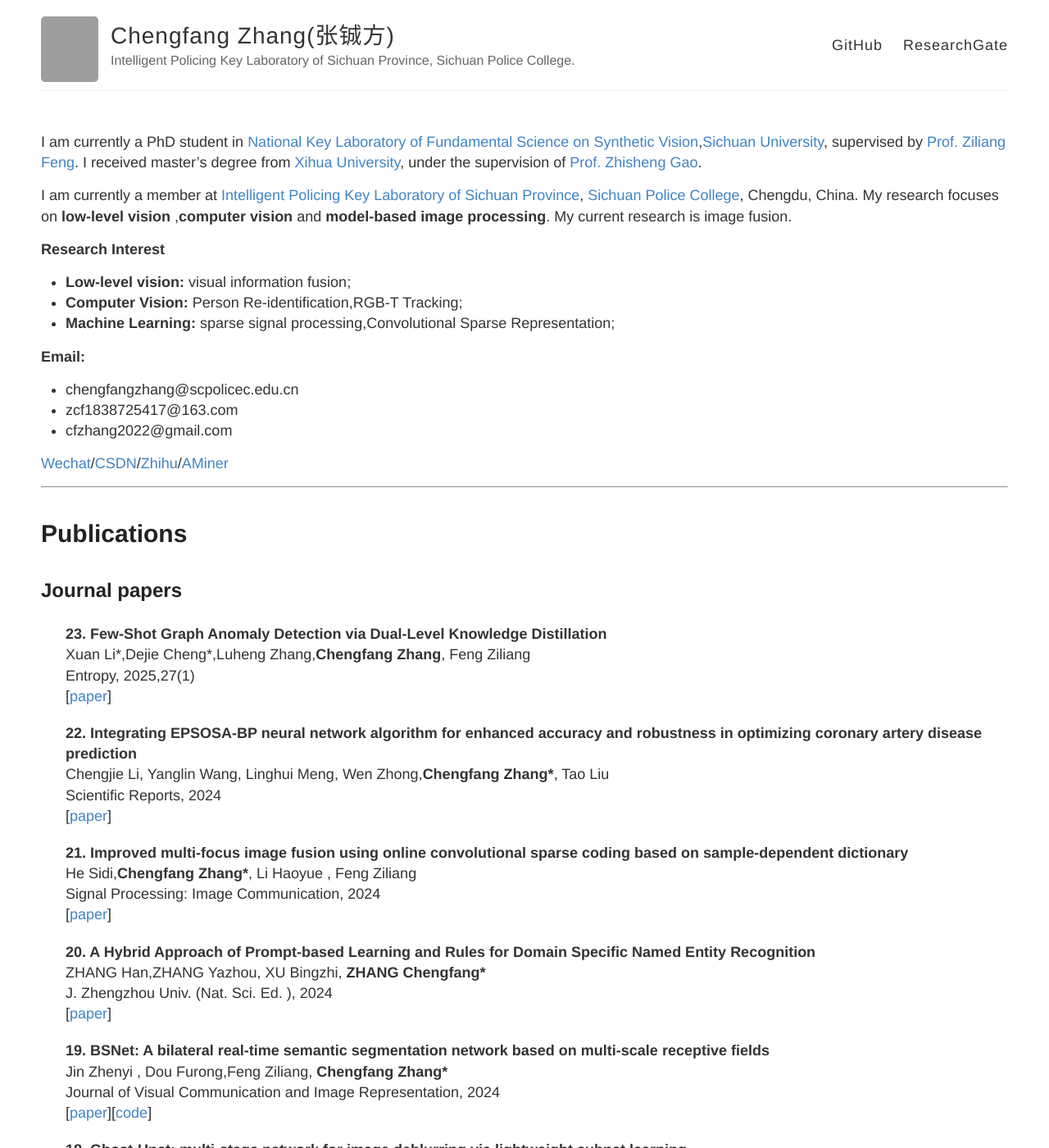
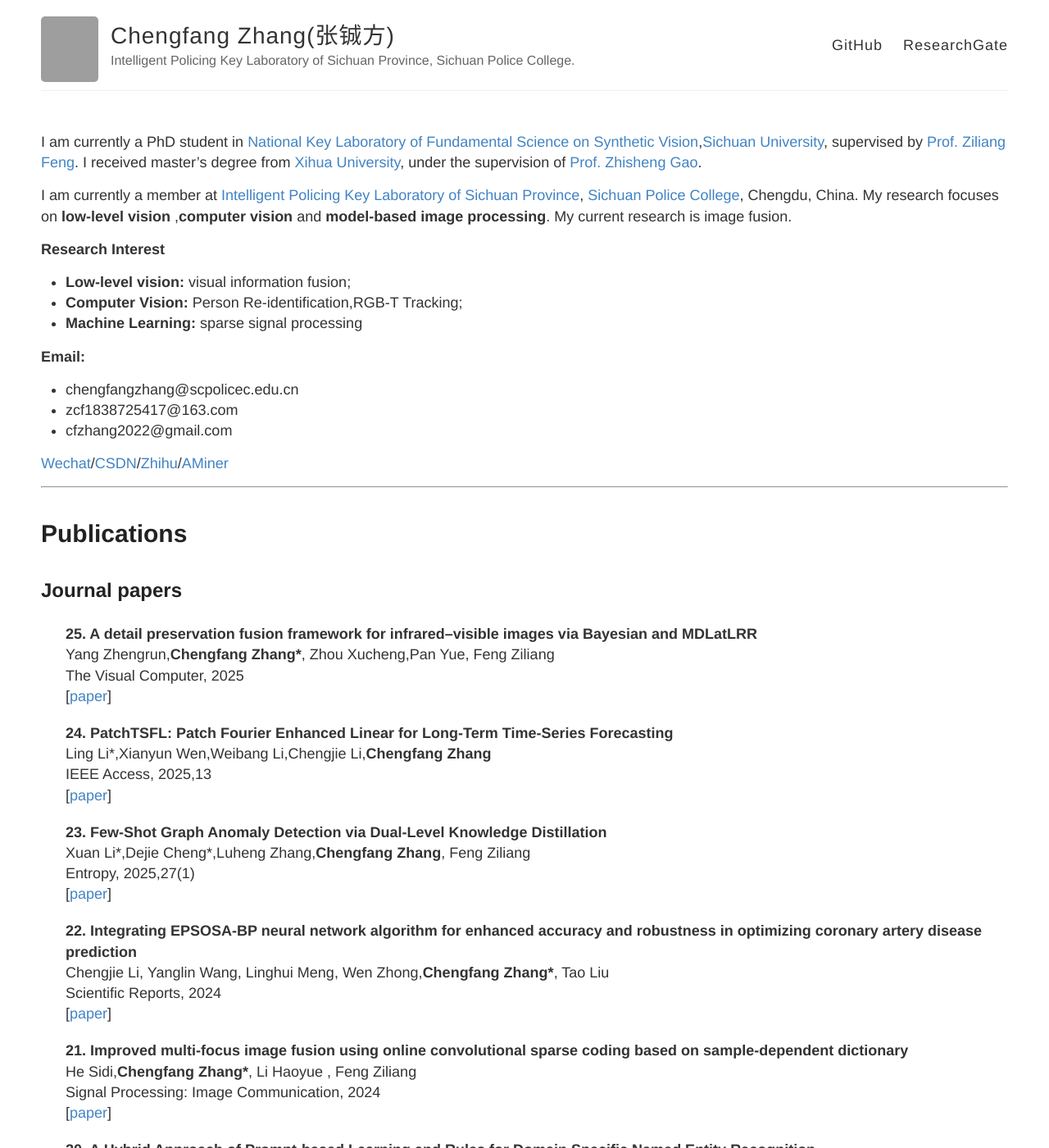
Before and after one commit to ChengfangZhang117/ChengfangZhang117.github.io, a Jekyll site: the page built from index.md, in a window 1280 px wide and 1400 px high. Shown: the whole window at 82% size. Built offline with Jekyll 4.4.1, drawn with Linux system fonts in a browser that asks for light colours; our own code applies the rules of GitHub Pages for plain Markdown files; grey boxes are pictures that could not be loaded.

Commit message:
index.md

```diff
--- a/index.md
+++ b/index.md
@@ -6,7 +6,7 @@ I am currently a member at [Intelligent Policing Key Laboratory of Sichuan Provi
 **Research Interest**
 + **Low-level vision:** visual information fusion;
 + **Computer Vision:** Person Re-identification,RGB-T Tracking;
-+ **Machine Learning:** sparse signal processing,Convolutional Sparse Representation;
++ **Machine Learning:** sparse signal processing
 
 **Email:**
 + chengfangzhang@scpolicec.edu.cn
@@ -22,6 +22,23 @@ I am currently a member at [Intelligent Policing Key Laboratory of Sichuan Provi
 
 <div class="papers-container papers-selected">
 
+<div class="publication media paperhi">
+<div class="media-body">
+      <b>25. A detail preservation fusion framework for infrared–visible images via Bayesian and MDLatLRR</b><br>
+      Yang Zhengrun,<strong><b>Chengfang Zhang*</b></strong>, Zhou Xucheng,Pan Yue, Feng Ziliang <br/>
+    The Visual Computer, 2025<br/>
+ [<a href="https://doi.org/10.1007/s00371-025-04120-3">paper</a>]
+   </div>
+</div>
+
+<div class="publication media paperhi">
+<div class="media-body">
+      <b>24. PatchTSFL: Patch Fourier Enhanced Linear for Long-Term Time-Series Forecasting</b><br>
+      Ling Li*,Xianyun Wen,Weibang Li,Chengjie Li,<strong><b>Chengfang Zhang</b></strong> <br/>
+    IEEE Access, 2025,13<br/>
+ [<a href="https://doi.org/10.1109/ACCESS.2025.3588672">paper</a>]
+   </div>
+</div>
 
 <div class="publication media paperhi">
 <div class="media-body">
```
